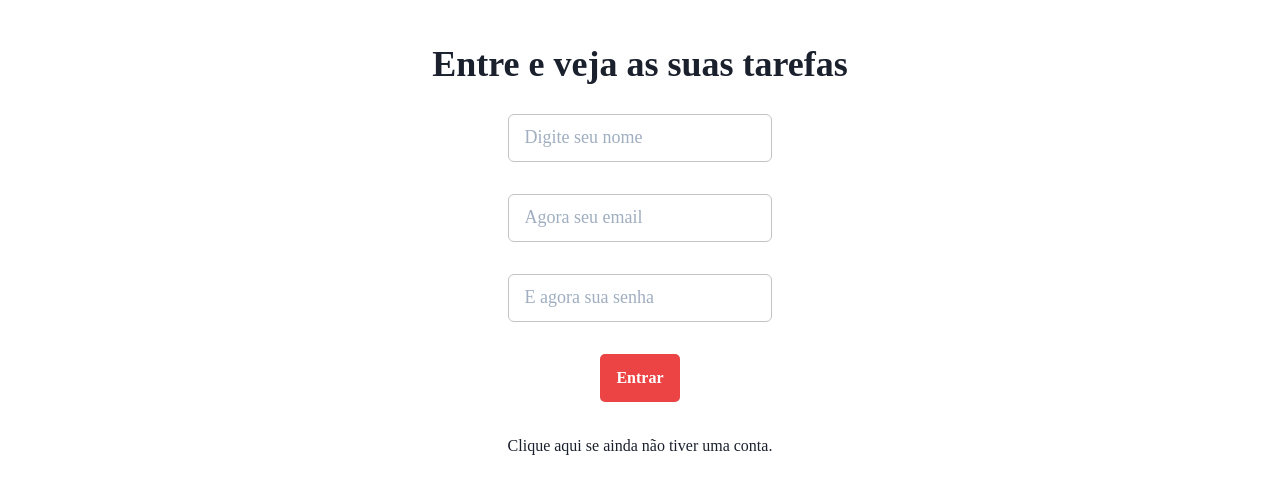
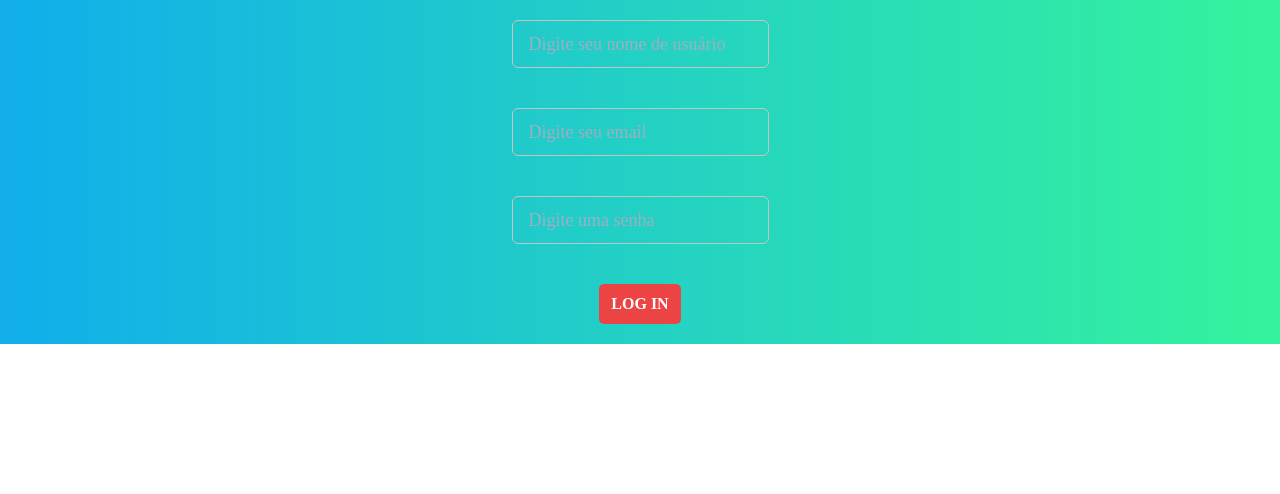
Before and after one commit to c-Tos1wa/To_Do_List, a Next.js app: page /login in a window 1280 px wide. Shown: the top 494 px of the page. Built offline with nearby package versions, Linux system fonts and the light colour scheme.

Commit message:
corrigindo erros na página login

```diff
--- a/pages/login.js
+++ b/pages/login.js
@@ -1,51 +1,43 @@
-import React from 'react';
-import { Formik } from 'formik';
-import { Text, Input, Heading, Button, VStack } from "@chakra-ui/react";
-import { login } from './api/auth/api';
-import { useRouter } from 'next/router';
+import React from "react";
+import { Formik } from 'formik'
+import { Input, Text, VStack, Button, Flex } from '@chakra-ui/react'
+import { useRouter } from 'next/router'
+import { login } from "./api/auth/api";
 
-
-export default function Basic() {
+export default function Login() {
 
   const router = useRouter();
   const [error, setError] = React.useState(false);
-  // const [userName, setUsername] = React.useState("");
-  // const [email, setEmail] = React.useState("");
-  // const [passwordHash, setPasswordHash] = React.useState("");
-
 
   return (
     <>
 
-      <VStack spacing='1.5rem'>
+      <Flex bgGradient='linear-gradient(90deg,#11AEEB, #35F39D)' alignItems='center' justifyContent='center'>
 
-        <Heading mt='40px' fontSize="4xl" fontWeight="semibold" lineHeight="short">
-          Entre e veja as suas tarefas
-        </Heading>
+        <VStack justifyContent='center' alignItems='center' my='5'>
+          <Formik
+            initialValues={{
+              userName: '',
+              email: '',
+              passwordHash: '',
+            }}
+            validate={values => {
+              const errors = {}
+              if (!values.userName) {
+                errors.userName = 'Nome de usuário é obrigatório'
+              } if (!values.email) {
+                errors.email = 'Email é obrigatório'
+              } else if (
+                !/^[A-Z0-9._%+-]+@[A-Z0-9.-]+\.[A-Z]{2,}$/i.test(values.email)
+              ) {
+                errors.email = 'Email inválido'
+              }
+              if (!values.passwordHash) {
+                errors.passwordHash = 'Senha é obrigatória'
+              }
+              return errors
+            }}
 
-        <Formik
-
-          initialValues={{ userName: '', email: '', passwordHash: '' }}
-          validate={ values => {
-            const errors = {};
-            if (!values.userName) {
-              errors.userName = 'Required';
-            } else if (!values.email) {
-              errors.email = 'Required';
-            } else if (
-              !/^[A-Z0-9._%+-]+@[A-Z0-9.-]+\.[A-Z]{2,}$/i.test(values.passwordHash)
-            ) {
-              errors.email = 'Invalid email address';
-            }
-            return errors;
-          }}
-          //   onSubmit={(values, { setSubmitting }) => {
-          //     setTimeout(() => {
-          //       alert(JSON.stringify(values, null, 2));
-          //       setSubmitting(false);
-          //     }, 400);
-          //   }}
-          // >
             onSubmit={async (values) => {
               try {
                 await login(
@@ -53,7 +45,7 @@ export default function Basic() {
                   values.email,
                   values.passwordHash,
                 );
-              router.push("/tarefas");
+                router.push("/home");
               } catch (err) {
                 console.error(err);
                 setError(true);
@@ -61,78 +53,77 @@ export default function Basic() {
             }
             } >
             {({
-            values, errors, touched,
-            handleChange,
-            handleBlur,
-            handleSubmit,
-            isSubmitting,
+              values, errors, handleChange, handleBlur, handleSubmit
             }) => (
 
-
-            <form onSubmit={ (e) => {
+              <form onSubmit={(e) => {
                 e.preventDefault();
                 handleSubmit(e)
-             }}>
+              }}
+              >
+                <VStack spacing='5' alignItems='center' justifyContent='center'>
 
-              <VStack spacing='2rem'>
 
                   <Input
                     focusBorderColor="lime"
-                  type="text"
-                  name="userName"
+                    name='userName'
+                    type='text'
                     onChange={handleChange}
                     onBlur={handleBlur}
                     value={values.userName}
-                  size="lg"
-                  placeholder='Digite seu nome'
+                    placeholder='Digite seu nome de usuário'
+                    variant="outline"
+                    size='lg'
                   />
-                {errors.userName && touched.userName && errors.userName}
+                  <Text>{errors.userName}</Text>
 
                   <Input
                     focusBorderColor="lime"
-                  type="email"
-                  name="email"
+                    name='email'
+                    type='email'
                     onChange={handleChange}
                     onBlur={handleBlur}
                     value={values.email}
-                  size="lg"
-                  placeholder='Agora seu email'
+                    placeholder='Digite seu email'
+                    variant="outline"
+                    size='lg'
                   />
+                  <Text>{errors.email}</Text>
 
-                {errors.email && touched.email && errors.email}
                   <Input
                     focusBorderColor="lime"
-                  type="password"
-                  name="passwordHash"
+                    name='passwordHash'
+                    type='password'
                     onChange={handleChange}
                     onBlur={handleBlur}
                     value={values.passwordHash}
-                  size="lg"
-                  placeholder='E agora sua senha'
+                    placeholder='Digite uma senha'
+                    variant="outline"
+                    size='lg'
                   />
-                {errors.passwordHash && touched.passwordHash && errors.passwordHash}
+                  <Text>{errors.passwordHash}</Text>
+
                   <Button
-                  borderRadius='5' height="48px" color='gray.50' bgColor='brand.700'
-                 type="submit" disabled={isSubmitting}
+                    type='submit'
+                    mt='5' p='3'
+                    bgColor='brand.700'
+                    color='gray.50'
+                    borderRadius='5'
                     _hover={{
                       bgColor: 'gray.50',
                       color: 'brand.700'
                     }}
                   >
-                  Entrar
+                    LOG IN
                   </Button>
 
-                <Text>
-                  <a href='./signUp'>Clique aqui se ainda não tiver uma conta.</a>
-                </Text>
+                </VStack>
 
-              </VStack>
               </form>
             )}
           </Formik>
-
         </VStack>
+      </Flex>
     </>
-
   )
 }
```
Also changed, not shown: package.json (+1 -10 lines). Lines whose indentation alone changed are shown as unchanged.
